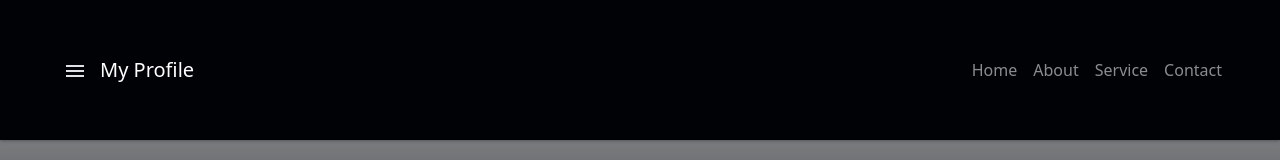
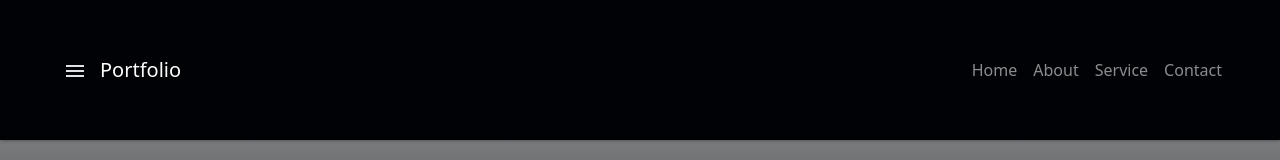
Before and after one commit to adisu-mulu/portfolio, a React (Create React App) app: page / in a window 1280 px wide. Shown: the top 160 px of the page. Built offline with nearby package versions, Linux system fonts and the light colour scheme.

Commit message:
updating profile to portfolio

```diff
--- a/src/components/navbar.js
+++ b/src/components/navbar.js
@@ -20,7 +20,7 @@
         {sidebarDisplay==='none'? <MenuOutlinedIcon /> : <CloseIcon /> }
         </Button>
       </Nav>
-      <Navbar.Brand href="/">  My Profile</Navbar.Brand>
+      <Navbar.Brand href="/">Portfolio</Navbar.Brand>
       <Navbar.Toggle aria-controls="responsive-navbar-nav"/>
       <Navbar.Collapse id="responsive-navbar-nav">
         <Nav className="ms-auto">
```
